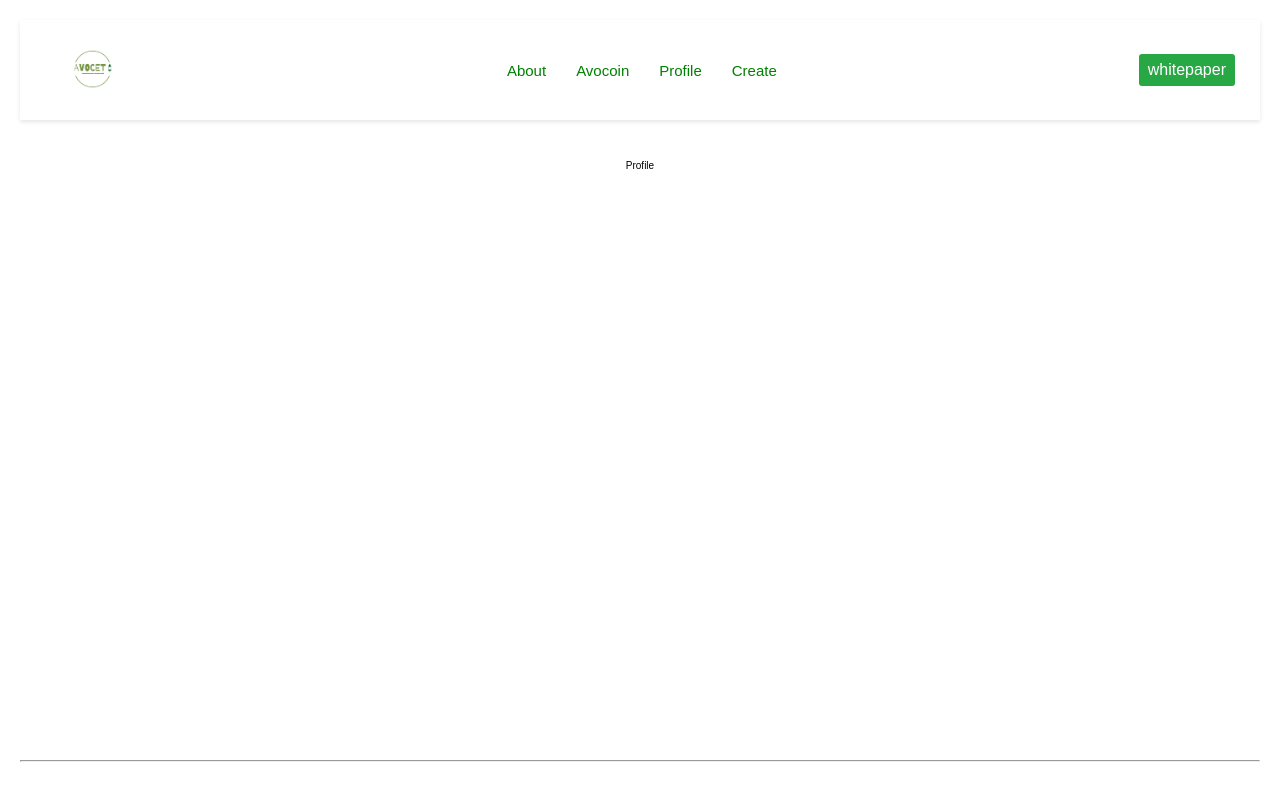
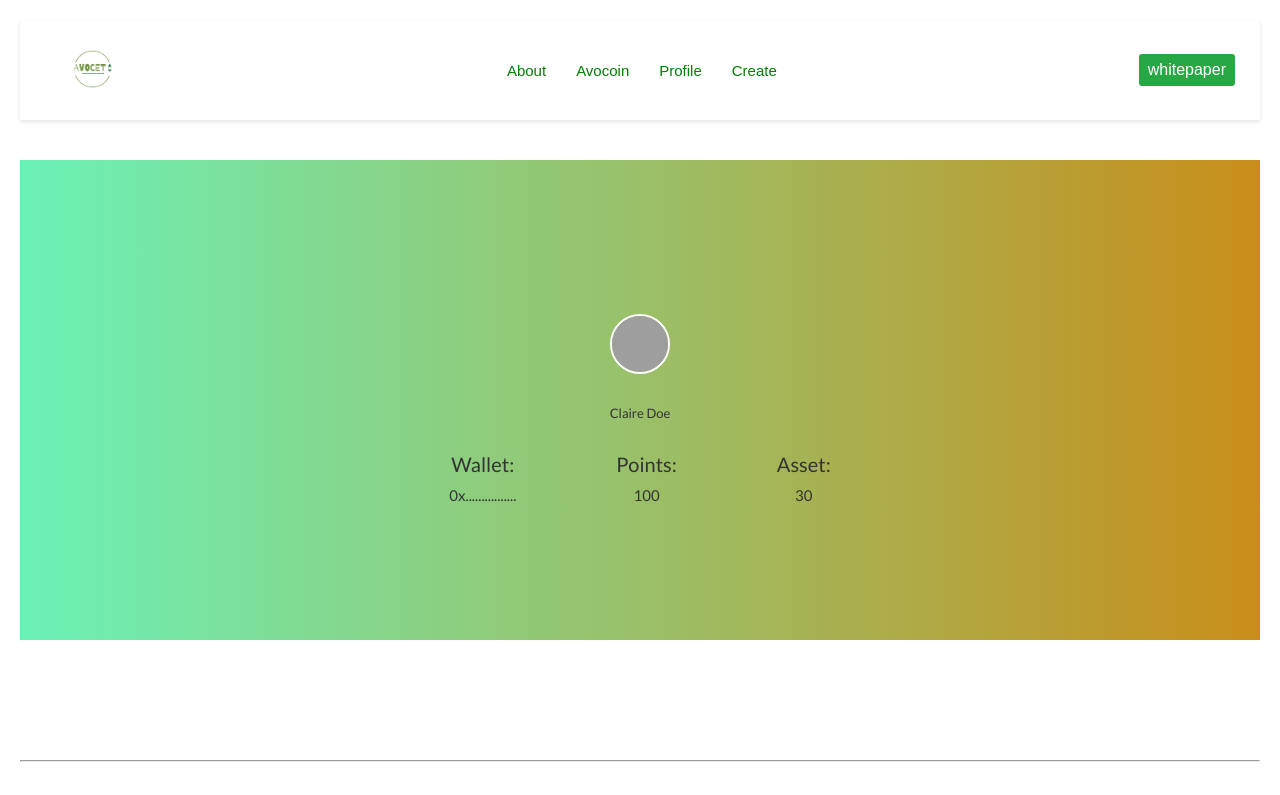
Before and after one commit to ameer017/avocet-frontend, a React (Vite) app: page /profile in a window 1280 px wide. Shown: the top 795 px of the page. Built offline with nearby package versions, Linux system fonts and the light colour scheme; grey boxes are pictures that could not be loaded; the HTML template or start-up script is replaced by a standard one.

Commit message:
profile_page_initialized

```diff
--- a/src/Pages/Profile/Profile.jsx
+++ b/src/Pages/Profile/Profile.jsx
@@ -1,9 +1,38 @@
-import React from 'react'
+import React from "react";
+import "./Profile.scss";
 
 const Profile = () => {
   return (
-    <section>Profile</section>
-  )
-}
+    <>
+      <section className="profile">
+        <header className="header">
+          <div className="details">
+            <img
+              src="https://cdn-icons-png.flaticon.com/128/456/456212.png"
+              alt="John Doe"
+              className="profile-pic"
+            />
+            <h1 className="heading">Claire Doe</h1>
 
-export default Profile
+            <div className="stats">
+              <div>
+                <h4>Wallet:</h4>
+                <p>0x................</p>
+              </div>
+              <div>
+                <h4>Points:</h4>
+                <p>100</p>
+              </div>
+              <div>
+                <h4>Asset:</h4>
+                <p>30</p>
+              </div>
+            </div>
+          </div>
+        </header>
+      </section>
+    </>
+  );
+};
+
+export default Profile;
--- /dev/null
+++ b/src/Pages/Profile/Profile.scss
@@ -0,0 +1,37 @@
+@import url("https://fonts.googleapis.com/css?family=Lato:400,400i,700");
+
+.header {
+  font-family: "Lato", sans-serif;
+  min-height: 60vh;
+  background: linear-gradient(to right, #2fec9ab6, #c98e1a);
+  color: white;
+  clip-path: ellipse(100vw 60vh at 50% 50%);
+  display: flex;
+  align-items: center;
+  justify-content: center;
+
+  .details {
+    text-align: center;
+
+    .profile-pic {
+      height: 6rem;
+      width: 6rem;
+      object-fit: center;
+      border-radius: 50%;
+      border: 2px solid #fff;
+    }
+
+    .heading {
+      font-weight: 400;
+      font-size: 1.3rem;
+      margin: 3rem 0;
+    }
+  }
+
+  .stats {
+    display: flex;
+    gap: 10rem;
+    text-align: center;
+    color: white;
+  }
+}
```
